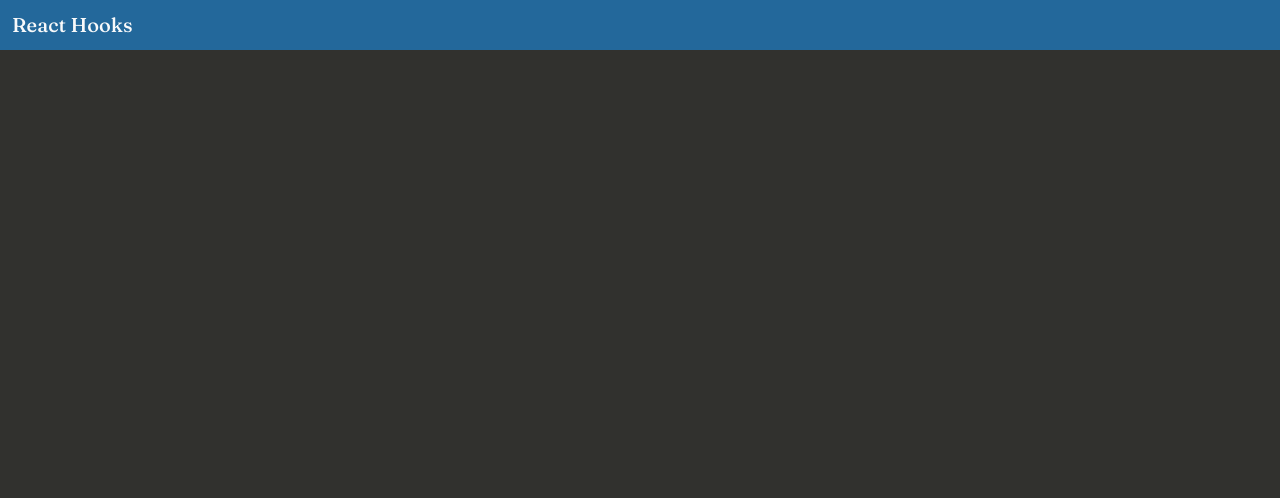
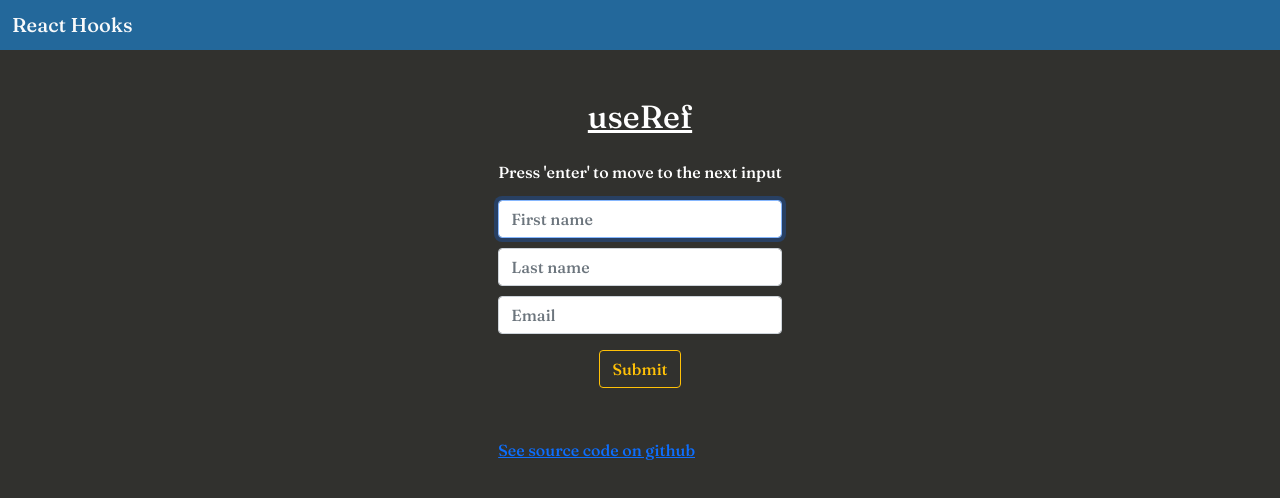
Before and after one commit to laskar-ksatria/react-hooks-full-course, a React (Create React App) app: page /useRef in a window 1280 px wide. Shown: the top 498 px of the page. Built offline with nearby package versions, Linux system fonts and the light colour scheme.

Commit message:
add useRef

```diff
--- a/src/views/UseCallback.js
+++ b/src/views/UseCallback.js
@@ -5,6 +5,7 @@ function UseCallBack() {
     const [message, setMessage] = React.useState("")
     const [email, setEmail] = React.useState("")
 
+    //Similar like useMemo
     const getMail = React.useCallback(() => {
         console.log('Executed getMail')
         if (email) return email + '@mail.com'
--- a/src/views/UseMemo.js
+++ b/src/views/UseMemo.js
@@ -27,7 +27,7 @@ function UseMemo() {
                             />
                         </div>
                         <div>
-                            <label htmlFor="text-use-state" className="form-label mt-2">Address</label>
+                            <label htmlFor="text-use-state" className="form-label mt-2">Message2</label>
                             <textarea
                                 className="form-control"
                                 value={message2}
@@ -43,7 +43,7 @@ function UseMemo() {
                                 Message2: <span style={{color: 'gold', fontWeight: 'bold'}}>{message2}</span>
                             </p>
                             <p>
-                                Message2 filter: <span style={{color: 'gold', fontWeight: 'bold'}}>{filterMessage} <span style={{marginLeft: '20px', fontSize: '9px', color: 'white', fontWeight: '400'}}>*with useMemo function</span></span>
+                                Message2 Uppercase: <span style={{color: 'gold', fontWeight: 'bold'}}>{filterMessage} <span style={{marginLeft: '20px', fontSize: '9px', color: 'white', fontWeight: '400'}}>*Only executed when message2 is changed</span></span>
                             </p>
                         </div>
                     </div>
--- /dev/null
+++ b/src/views/UseRef.js
@@ -0,0 +1,76 @@
+import React from 'react'
+
+function UseRef() {
+
+    const [state, setState] = React.useState({firstName: "", lastName: "", email: ""})
+
+    const firstNameRef = React.useRef(null)
+    const lastNameRef = React.useRef(null)
+    const emailRef = React.useRef(null)
+    const submitRef = React.useRef(null)
+
+    React.useEffect(() => firstNameRef.current.focus(), [])
+
+    const handleSubmit = () => {
+        alert("Success")
+    }
+
+    const setRef = (e, reference) => {
+        if (e.key === 'Enter') {
+            reference.current.focus()
+        }
+    }
+
+    const setSubmitRef = (e) => {
+        if (e.key === 'Enter') handleSubmit()
+    }
+
+    return (
+        <div className="hooks-content mt-5">
+            <div>
+                <h2 className="text-center text-decoration-underline">useRef</h2>
+                <div className="mt-4">
+                    <p>Press 'enter' to move to the next input</p>
+                    <div>
+                        <input
+                            className="form-control"
+                            name="firstName"
+                            onChange={e => setState({...state, [e.target.name]: e.target.value})}
+                            placeholder="First name"
+                            ref={firstNameRef}
+                            onKeyDown={e => setRef(e, lastNameRef)}
+                        />
+                    </div>
+                    <div style={{marginTop: '10px'}}>
+                        <input
+                            className="form-control"
+                            name="lastName"
+                            onChange={e => setState({...state, [e.target.name]: e.target.value})}
+                            placeholder="Last name"
+                            ref={lastNameRef}
+                            onKeyDown={e => setRef(e, emailRef)}
+                        />
+                    </div>
+                    <div style={{marginTop: '10px'}}>
+                        <input
+                            className="form-control"
+                            name="email"
+                            onChange={e => setState({...state, [e.target.name]: e.target.value})}
+                            placeholder="Email"
+                            ref={emailRef}
+                            onKeyDown={submitRef}
+                        />
+                    </div>
+                    <div style={{width: '100%', display: 'flex', justifyContent: 'center', alignItems: 'center'}}>
+                        <button ref={submitRef} className="btn btn-outline-warning mt-3" type="button">Submit</button>
+                    </div>
+                </div>
+                <div style={{marginTop: '50px'}}>
+                        <a href="https://github.com/laskar-ksatria/react-hooks-full-course/blob/main/src/views/UseRef.js">See source code on github</a>
+                </div>
+            </div>
+        </div>
+    )
+}
+
+export default UseRef
--- a/src/views/index.js
+++ b/src/views/index.js
@@ -9,6 +9,7 @@ import UseReducer from './UseReducer'
 import UseReducerUseContext from './UseReducerUseContext'
 import UseMemo from './UseMemo'
 import UseCallback from './UseCallback'
+import UseRef from './UseRef'
 
 function Views() {
     return (
@@ -24,6 +25,7 @@ function Views() {
                     <Route path="/useReducer-useContext" component={UseReducerUseContext} />
                     <Route path="/useMemo" component={UseMemo} />
                     <Route path="/useCallback" component={UseCallback} />
+                    <Route path="/useRef" component={UseRef} />
                 </Switch>
 
             </div>
```
Also changed, not shown: 1 other file (tests, documents, lock files or other folders).
